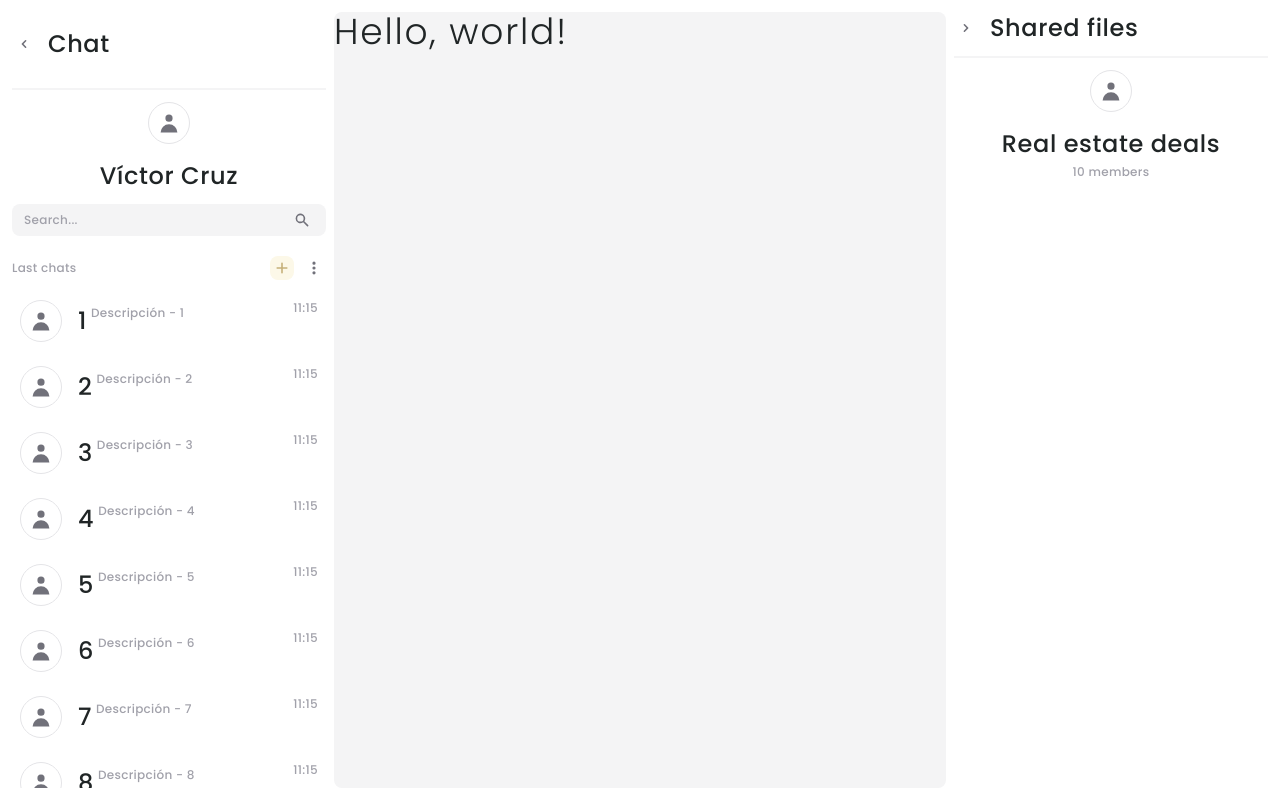
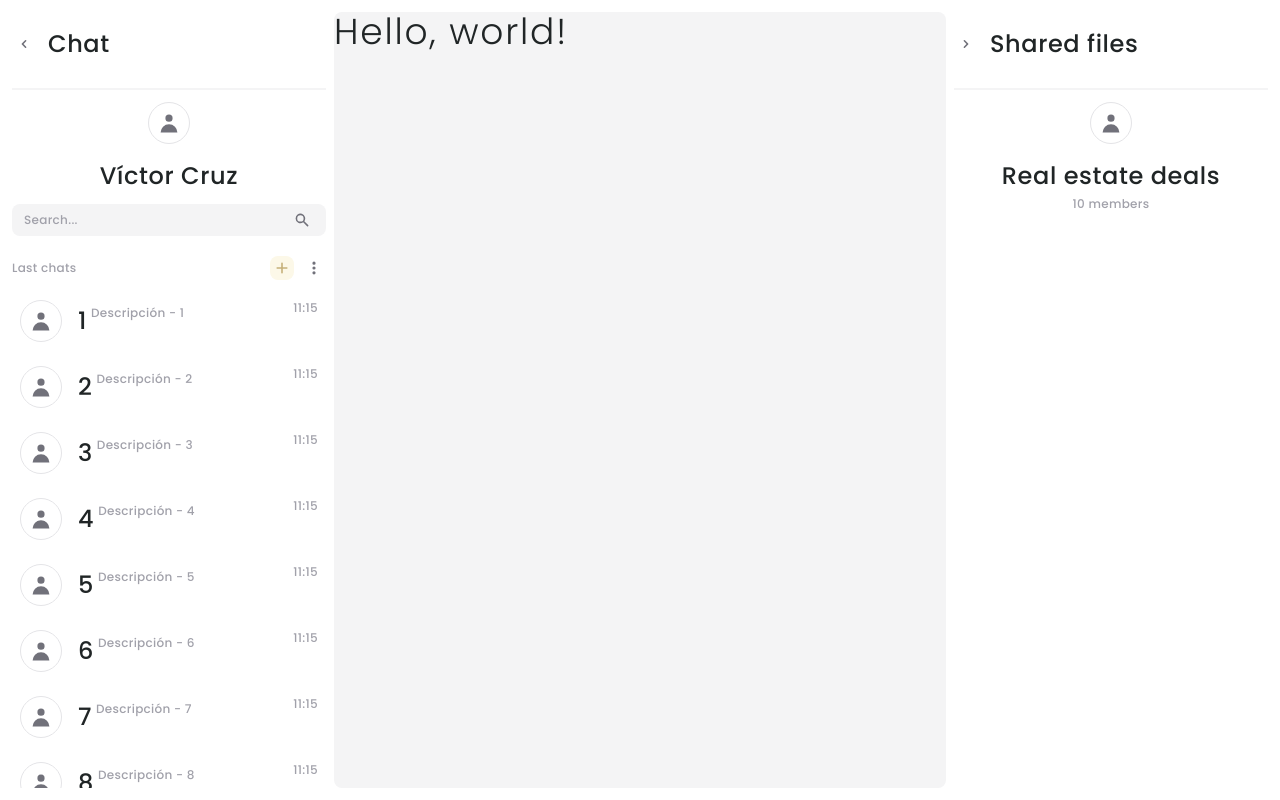
Before and after one commit to VicDCruz/fancy-chat-clone, a Next.js app: page / in a window 1280 px wide. Built offline with nearby package versions, Linux system fonts and the light colour scheme.

Commit message:
Change styles

```diff
--- a/components/details.js
+++ b/components/details.js
@@ -5,7 +5,7 @@ import Divider from './divider';
 
 const Details = () => (
   <div className="flex flex-col gap-3">
-    <div className="flex items-center gap-3">
+    <div className="flex items-center gap-3 py-4">
       <Icon size="small" type="right" />
       <h2>Shared files</h2>
     </div>
@@ -14,6 +14,7 @@ const Details = () => (
       name="Real estate deals"
       description="10 members"
       orientation="vertical"
+      size="big"
     />
   </div>
 );
```
